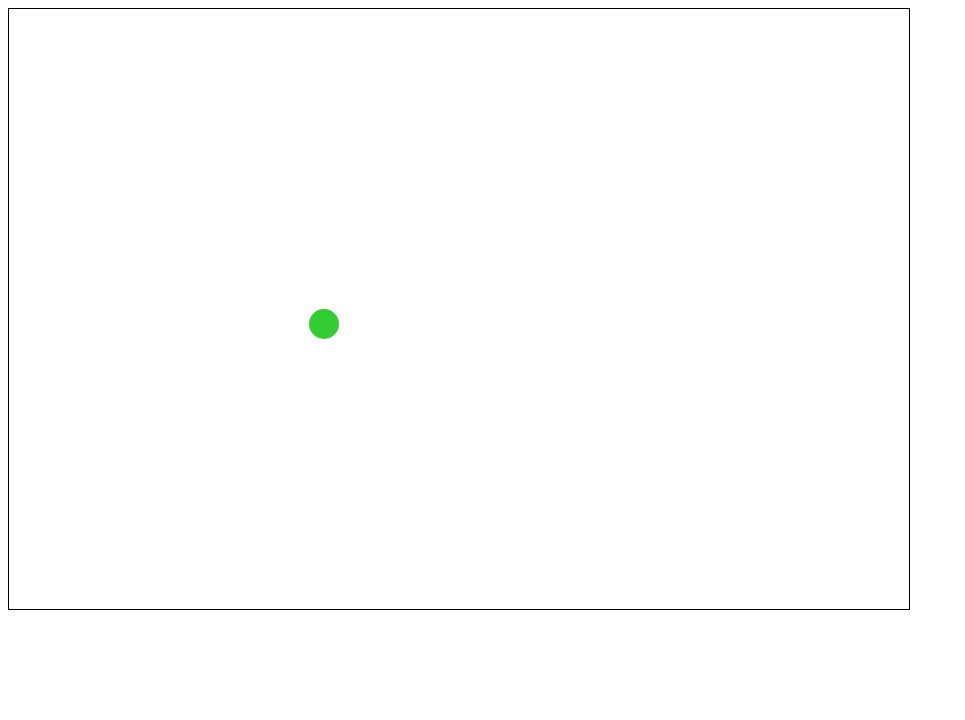
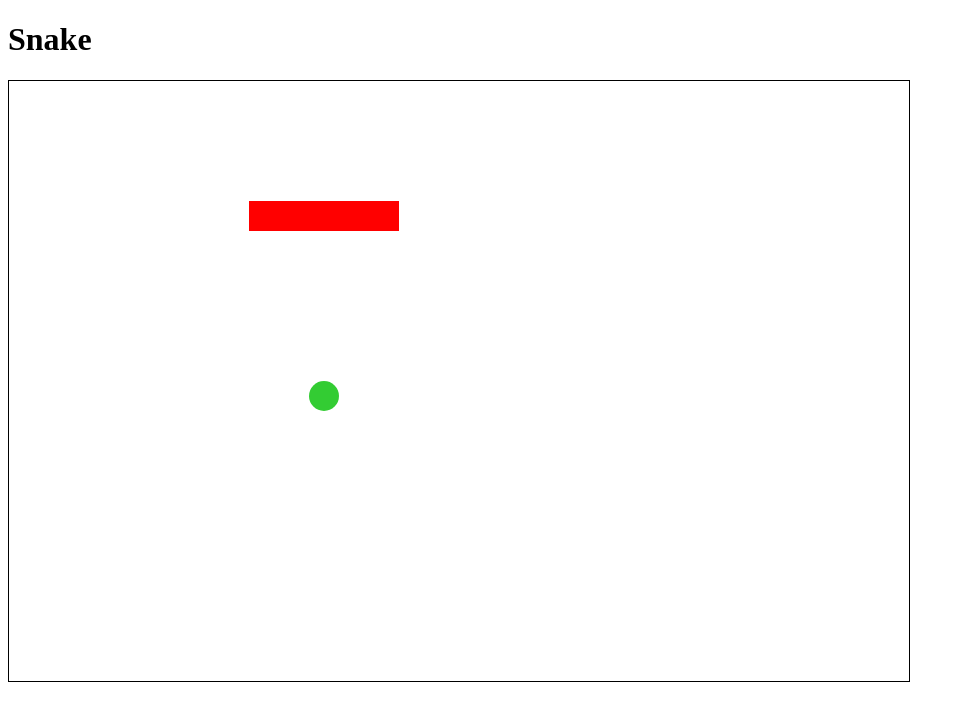
Before and after one commit to Auriles/Snake, a plain HTML site: page index.html in a window 1280 px wide. Shown: the whole page, without its empty margins (0-965 px from the left). Drawn offline with Linux system fonts and the light colour scheme.

Commit message:
wall collision

```diff
--- a/index.html
+++ b/index.html
@@ -9,7 +9,7 @@
   </head>
 
   <body>
-
+    <h1>Snake</h1>
   </body>
 
 </html>
--- a/script.js
+++ b/script.js
@@ -4,9 +4,11 @@ window.onload = function() {
   var canvasHeight = 600;
   var blockSize = 30;
   var ctx;
-  var delay = 100;
+  var delay = 1000;
   var snakee;
   var applee;
+  var widthInBlocks = canvasWidth/blockSize;
+  var heightInBlocks = canvasHeight/blockSize;
 
   init();
 
@@ -17,17 +19,21 @@ window.onload = function() {
     canvas.style.border = "1px solid";
     document.body.appendChild(canvas);
     ctx = canvas.getContext("2d");
-    snakee = new Snake([[6,4],[5,4],[4,4]], "right");
+    snakee = new Snake([[6,4],[5,4],[4,4],[3,4],[2,4]], "right");
     applee = new Apple([10,10]);
     refreshCanvas();
   }
 
   function refreshCanvas() {
-    ctx.clearRect(0, 0, canvasWidth, canvasHeight);
     snakee.moove();
-    snakee.draw();
-    applee.draw();
-    setTimeout(refreshCanvas,delay);
+    if(snakee.checkCollision()) {
+      // game over
+    } else {
+      ctx.clearRect(0, 0, canvasWidth, canvasHeight);
+      snakee.draw();
+      applee.draw();
+      setTimeout(refreshCanvas,delay);
+    }
   }
 
   function drawBlock(ctx, position) {
@@ -86,6 +92,31 @@ window.onload = function() {
         this.direction = newDirection;
       }
     };
+    this.checkCollision = function() {
+      var wallCollision = false;
+      var snakeCollision = false;
+      var head = this.body[0];
+      var rest = this.body.slice(1);
+      var snakeX = head[0];
+      var snakeY = head[1];
+      var minX = 0;
+      var minY = 0;
+      var maxX = widthInBlocks - 1;
+      var maxY = heightInBlocks - 1;
+      var isNotBetweenHorizontalWalls = snakeX < minX || snakeX > maxX;
+      var isNotBetweenVerticalWalls = snakeY < minY || snakeY > maxY;
+
+      if(isNotBetweenHorizontalWalls || isNotBetweenVerticalWalls) {
+        wallCollision = true;
+      }
+
+      for(var i = 0; i < rest.length; i++) {
+        if(snakeX === rest[i][0] && snakeY === rest[i][1]) {
+          snakeCollision = true;
+        }
+      }
+      return wallCollision || snakeCollision;
+    };
   }
 
   function Apple(position) {
```
